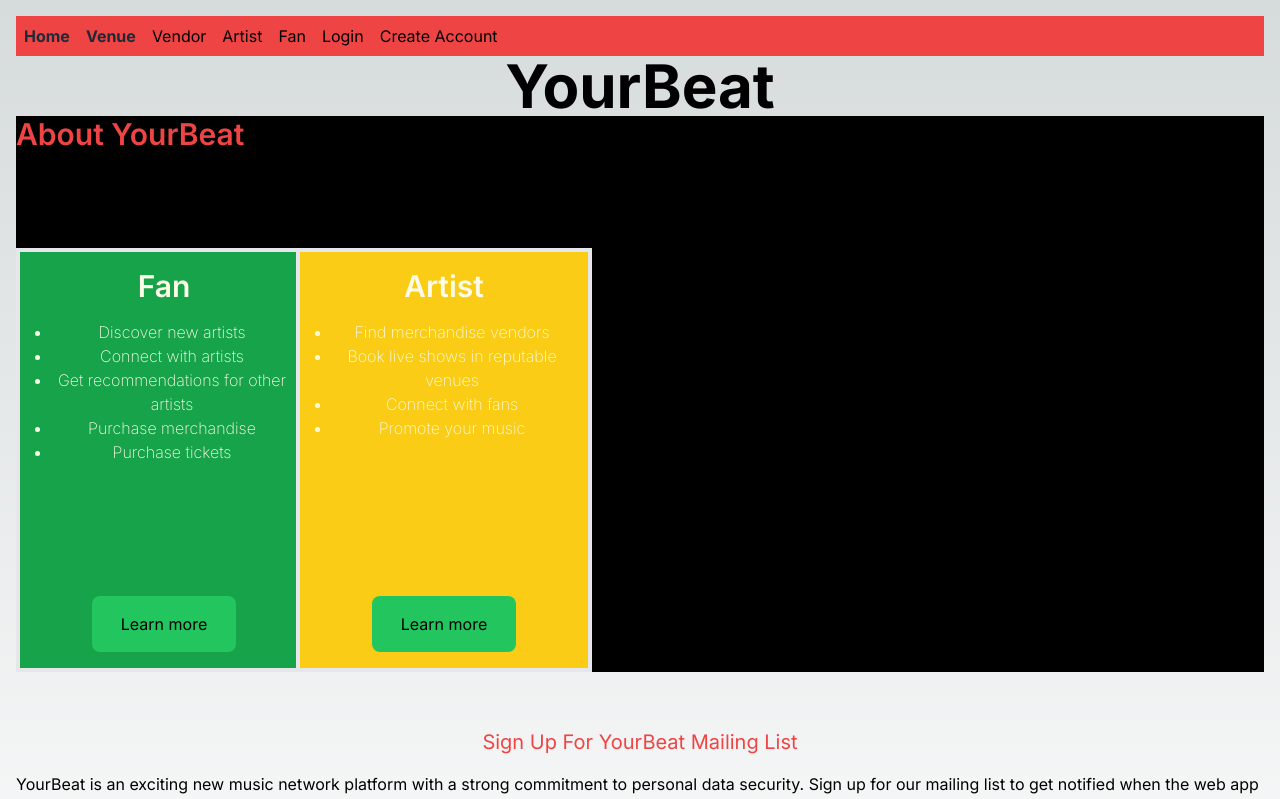
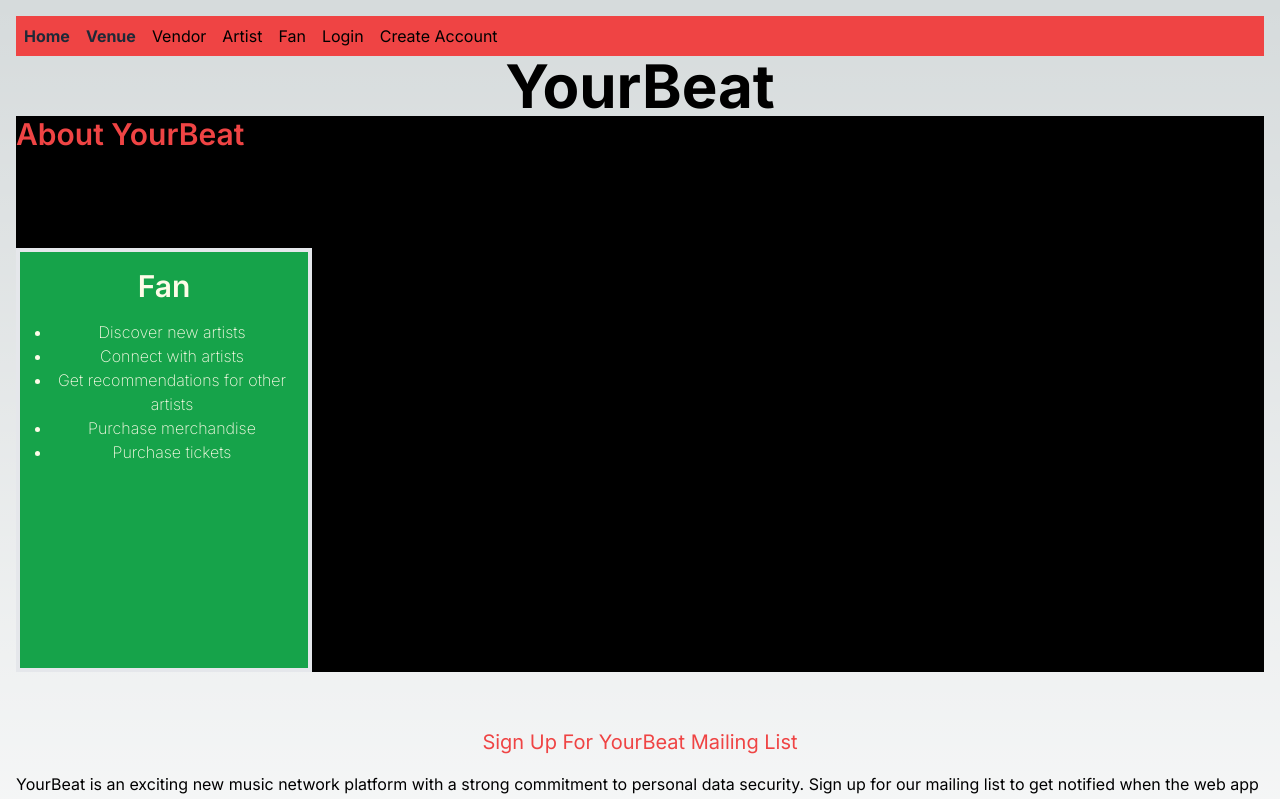
Before and after one commit to segvndo/YourBeat-TS, a Next.js app: page / in a window 1280 px wide. Shown: the top 799 px of the page. Built offline with nearby package versions, Linux system fonts and the light colour scheme.

Commit message:
Remove Artist card

```diff
--- a/app/components/homecard.tsx
+++ b/app/components/homecard.tsx
@@ -23,11 +23,11 @@ const Card: FC<CardProps> = ({ title, description, buttonText, buttonLink, mainB
             ))}
           </ul>
         </div>
-        <div>
+        {/* <div>
           <Link href={buttonLink}>
               <button className="box-content h-10 w-32 p-2 bg-green-500 rounded-lg">{buttonText}</button>
           </Link>
-        </div>
+        </div> */}
       </div>
     </div>
   );
--- a/app/page.tsx
+++ b/app/page.tsx
@@ -36,21 +36,6 @@ export default function Home() {
             titleColour="bg-green-700">
           </Card>
 
-          <Card
-            title="Artist"
-            description={[
-              'Find merchandise vendors',
-              'Book live shows in reputable venues',
-              'Connect with fans',
-              'Promote your music',
-            ]}
-            buttonText="Learn more"
-            buttonLink="/users/artists"
-            mainBackgroundColour="bg-yellow-400"
-            borderColour="border-yellow-500"
-            titleColour="bg-yellow-500"
-            >
-          </Card>
         </div>
 
 
```
